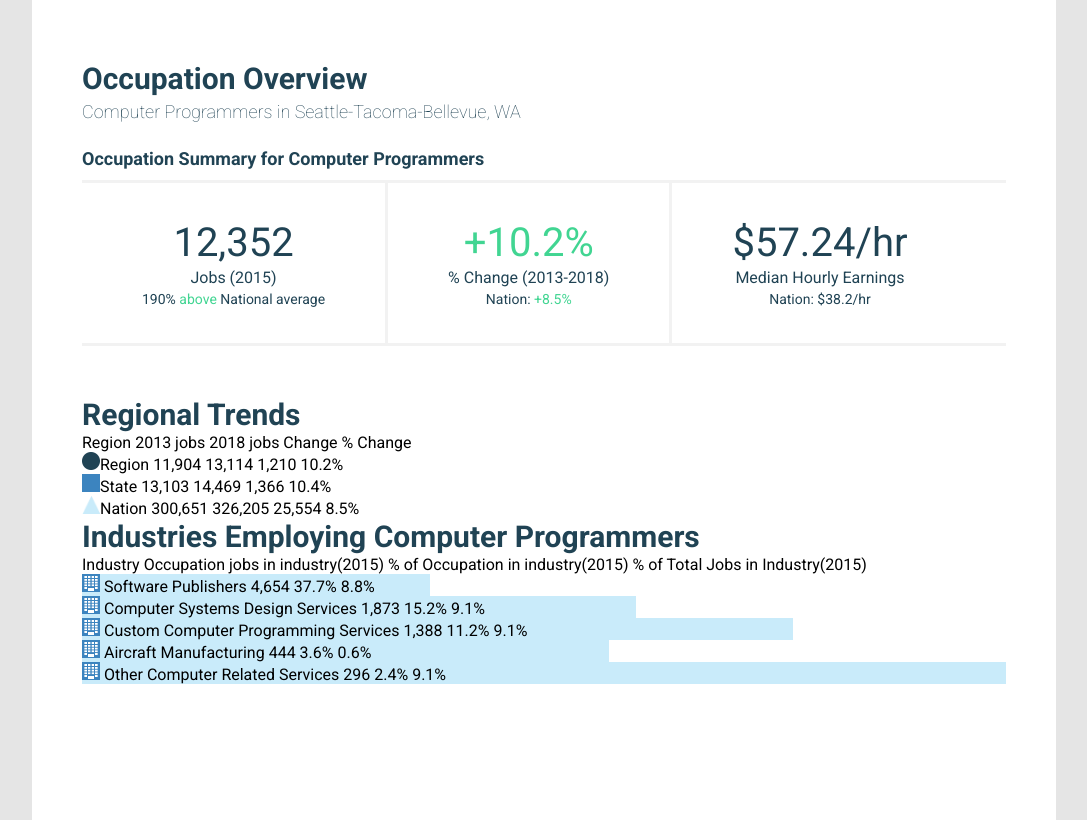
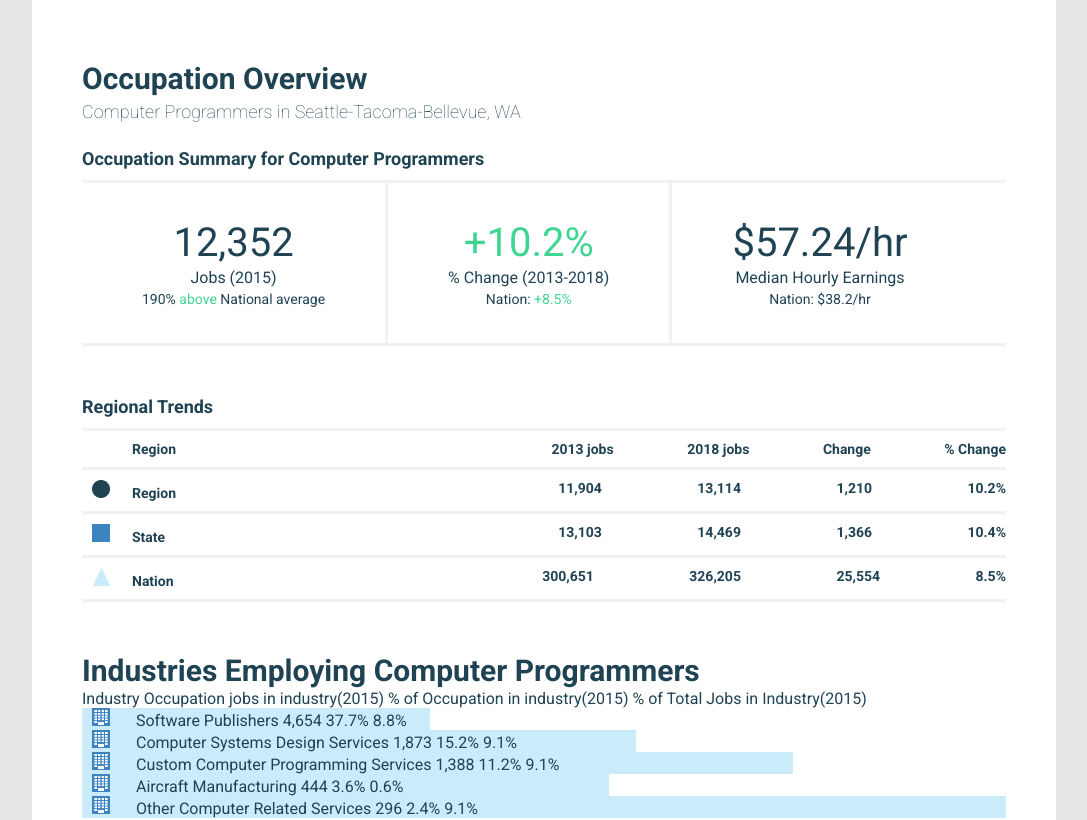
Before and after one commit to RodikYermak/esmi-mockup, a React (Create React App) app: page / in a window 1280 px wide. Shown: the top 820 px of the page, without its empty margins (96-1183 px from the left). Built offline with nearby package versions, Linux system fonts and the light colour scheme.

Commit message:
regional trends component styles

```diff
--- a/src/components/trends/RegionalTable.js
+++ b/src/components/trends/RegionalTable.js
@@ -19,13 +19,18 @@ function RegionalTable(props) {
 
 
     return (
-        <>
-            <h1>Regional Trends</h1>
-            <p>Region {props.startYear} jobs {props.endYear} jobs Change % Change </p>
-            <p> <img className="icon" src="./assets/eclipse.png" alt="eclipse" />Region {startYearRegional.toLocaleString('en-US')} {endYearRegional.toLocaleString('en-US')} {changeRegional.toLocaleString('en-US')} {percentageChangeRegional.toFixed(1)}%</p>
-            <p> <img className="icon" src="./assets/rectangle.png" alt="rectangle" />State {startYearState.toLocaleString('en-US')} {endYearState.toLocaleString('en-US')} {changeState.toLocaleString('en-US')} {percentageChangeState.toFixed(1)}%</p>
-            <p> <img className="icon" src="./assets/polygon.png" alt="polygon" />Nation {startYearNation.toLocaleString('en-US')} {endYearNation.toLocaleString('en-US')} {changeNation.toLocaleString('en-US')} {percentageChangeNation.toFixed(1)}%</p>
-        </>
+        <div className="mb">
+            <h2 className="border-bottom">Regional Trends</h2>
+            <p className="regional-header border-bottom flex pl"><span>Region</span><span> <span className="table-el">{props.startYear} jobs</span> <span className="table-el">{props.endYear} jobs</span> <span className="table-el"> Change </span> % Change</span> </p>
+            <p className="regional-header border-bottom flex"><span><img className="icon" src="./assets/eclipse.png" alt="eclipse" />Region</span> <span><span className="tbl-row1">{startYearRegional.toLocaleString('en-US')}</span> <span className="tbl-row1">{endYearRegional.toLocaleString('en-US')}</span> <span className="tbl-row1">{changeRegional.toLocaleString('en-US')}</span> {percentageChangeRegional.toFixed(1)}%</span></p>
+            <p className="regional-header border-bottom flex"><span><img className="icon" src="./assets/rectangle.png" alt="eclipse" />State</span> <span><span className="tbl-row1">{startYearState.toLocaleString('en-US')}</span> <span className="tbl-row1">{endYearState.toLocaleString('en-US')}</span> <span className="tbl-row1">{changeState.toLocaleString('en-US')}</span> {percentageChangeState.toFixed(1)}%</span></p>
+            <p className="regional-header border-bottom flex"><span><img className="icon" src="./assets/polygon.png" alt="eclipse" />Nation</span> <span><span className="tbl-row1">{startYearNation.toLocaleString('en-US')}</span> <span className="tbl-row1">{endYearNation.toLocaleString('en-US')}</span> <span className="tbl-row1">{changeNation.toLocaleString('en-US')}</span> {percentageChangeNation.toFixed(1)}%</span></p>
+
+
+
+            {/* <p className="regional-header border-bottom flex"><span> <img className="icon" src="./assets/rectangle.png" alt="rectangle" />State</span><span> {startYearState.toLocaleString('en-US')} {endYearState.toLocaleString('en-US')} {changeState.toLocaleString('en-US')} {percentageChangeState.toFixed(1)}%</span></p>
+            <p className="regional-header border-bottom flex"><span> <img className="icon" src="./assets/polygon.png" alt="polygon" />Nation</span><span> {startYearNation.toLocaleString('en-US')} {endYearNation.toLocaleString('en-US')} {changeNation.toLocaleString('en-US')} {percentageChangeNation.toFixed(1)}%</span></p> */}
+        </div>
     )
 }
 
--- a/src/index.css
+++ b/src/index.css
@@ -9,6 +9,7 @@
 body {
   font-family: "Roboto", sans-serif;
   background: #e5e5e5;
+  color: #204354;
 }
 
 .app-container {
@@ -25,13 +26,12 @@ h1 {
   font-weight: 700;
   font-size: 30px;
   line-height: 37px;
-  color: #204354;
 }
 
 .occupation-title {
   font-size: 18px;
   line-height: 22px;
-  color: #204354;
+
   font-weight: 100;
   margin-top: 4px;
 }
@@ -40,9 +40,8 @@ h2 {
   font-weight: bold;
   font-size: 18px;
   line-height: 22px;
-  color: #204354;
   margin-top: 25px;
-  margin-bottom: 10px;
+  padding-bottom: 10px;
 }
 
 .occupation-cards-container {
@@ -61,23 +60,38 @@ h2 {
 .occupation-card-top {
   font-size: 40px;
   line-height: 50px;
-  color: #204354;
 }
 
 .occupation-card-middle {
   font-weight: 400;
   font-size: 16px;
   line-height: 20px;
-  color: #204354;
 }
 
 .occupation-card-bottom {
   font-weight: 400;
   font-size: 14px;
   line-height: 17px;
-  color: #204354;
   margin-top: 3px;
 }
+
+/* regional trends component styles */
+
+.regional-header {
+  font-weight: 700;
+  font-size: 14px;
+  line-height: 16px;
+  padding: 10px 0px;
+}
+
+.table-el {
+  margin-right: 70px;
+}
+.tbl-row1 {
+  margin-right: 92px;
+}
+
+/*  */
 
 /* utilities */
 .no-right-border {
@@ -91,8 +105,27 @@ h2 {
 .icon {
   width: 18px;
   height: 18px;
+  margin-left: 10px;
+  margin-right: 22px;
 }
 
 .blue {
-  background: #C9EBFA
+  background: #c9ebfa;
 }
+
+.border-bottom {
+  border-bottom: 3px solid #f2f2f2;
+}
+
+.flex {
+  display: flex;
+  justify-content: space-between;
+}
+
+.pl {
+  padding-left: 50px;
+}
+
+.mb {
+  margin-bottom: 50px;
+}
```
